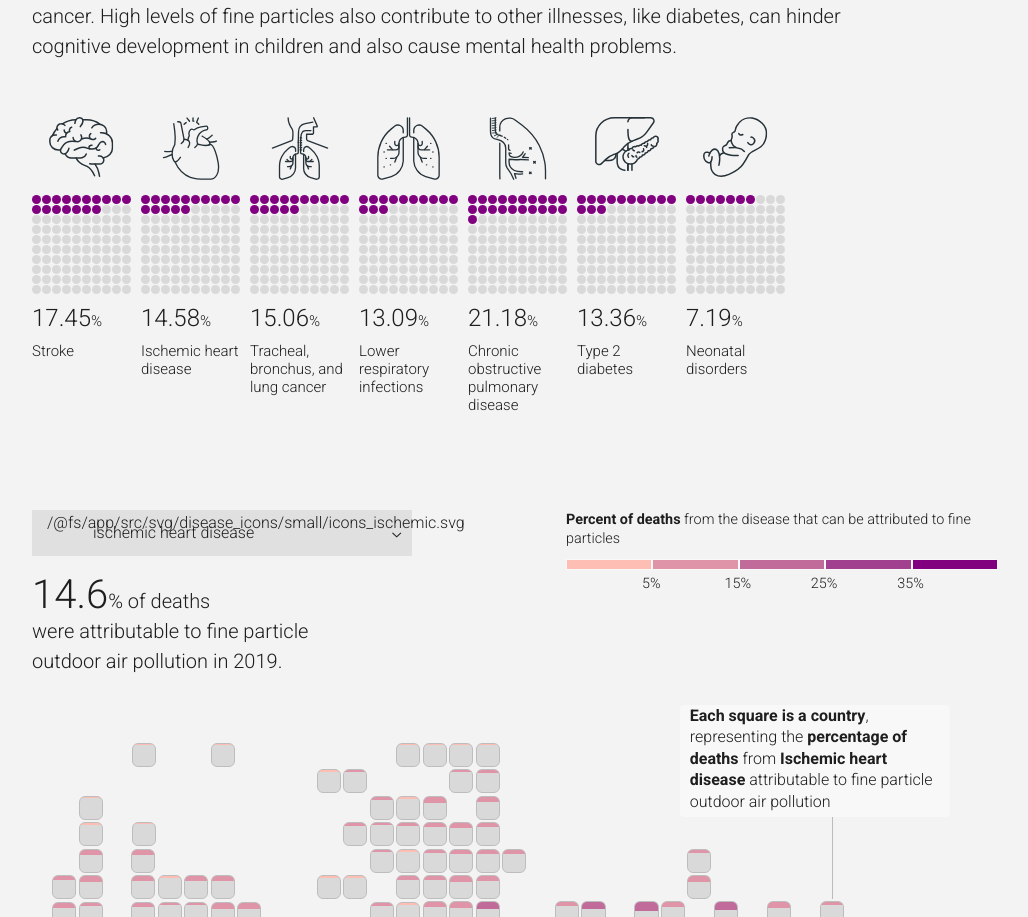
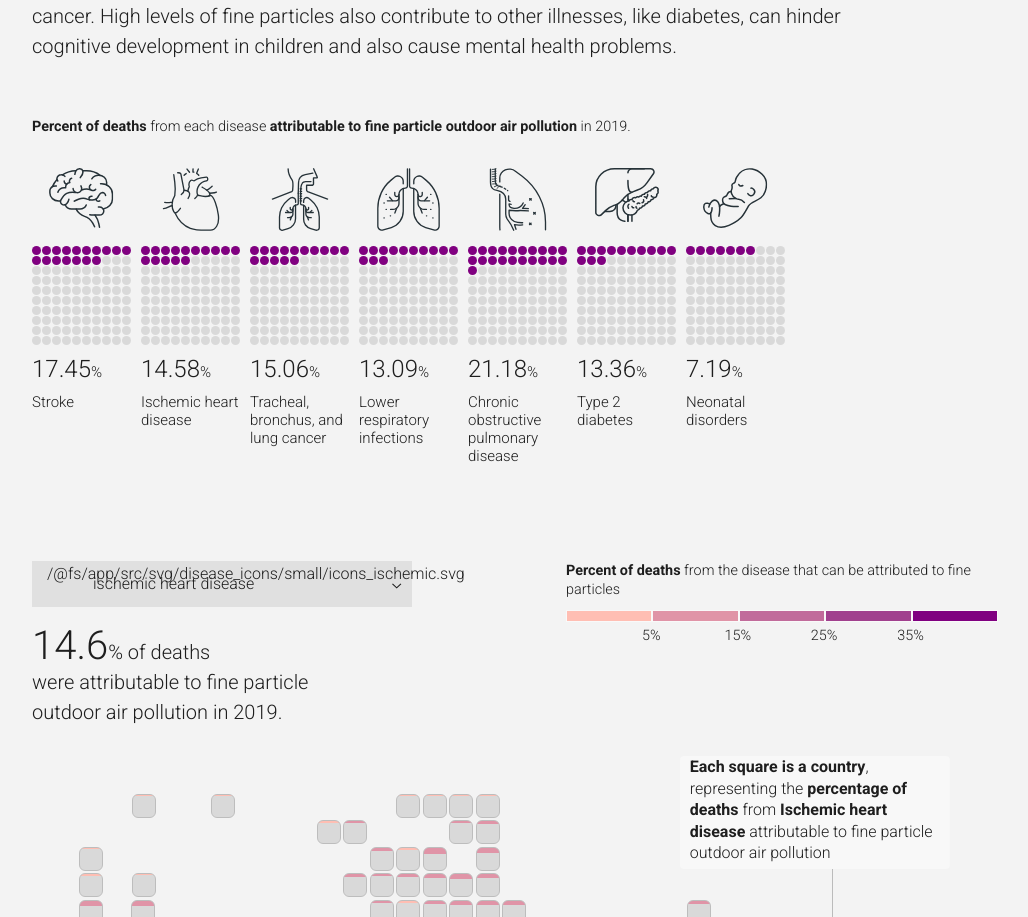
Before and after one commit to UNEP/air-pollution-action-note, a Svelte app in the folder app/: page / in a window 1280 px wide. Shown: the part 3903-4820 px from the top of the page, without its empty margins (28-1056 px from the left). Built offline with nearby package versions, Linux system fonts and the light colour scheme; some icons are missing.

Commit message:
ADD title to waffle chart

```diff
--- a/app/src/components/DeathCauses.svelte
+++ b/app/src/components/DeathCauses.svelte
@@ -125,6 +125,8 @@
     <p class="col-text">{@html text}</p>
   {/if}
 
+  <h3 class="note col-text"><strong>Percent of deaths</strong> from each disease <strong>attributable to fine particle outdoor air pollution</strong> in 2019.</h3>
+
   <div class="flex-container">
     <WaffleChart percentage={data.stroke} cause={'stroke'}/>
     <WaffleChart percentage={data.ischemic} cause={'ischemic'}/>
@@ -146,4 +148,8 @@
       padding-bottom: 4rem;
     }
 
+    .note {
+      padding-bottom: 2rem;
+    }
+
   </style>
```
